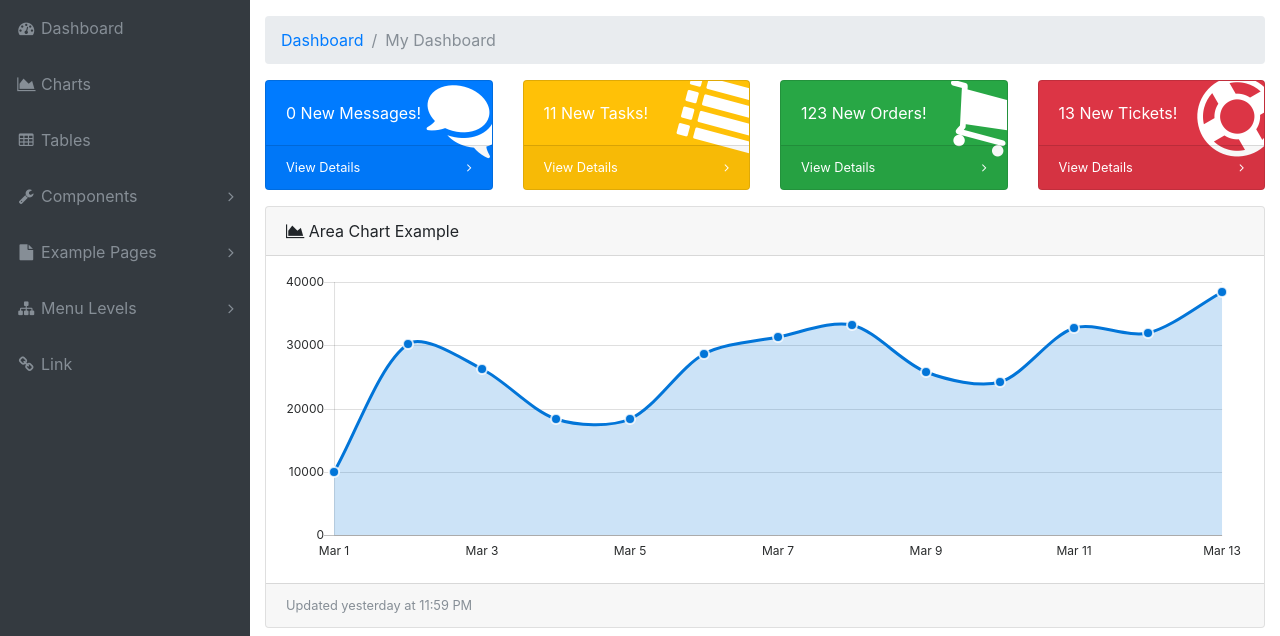
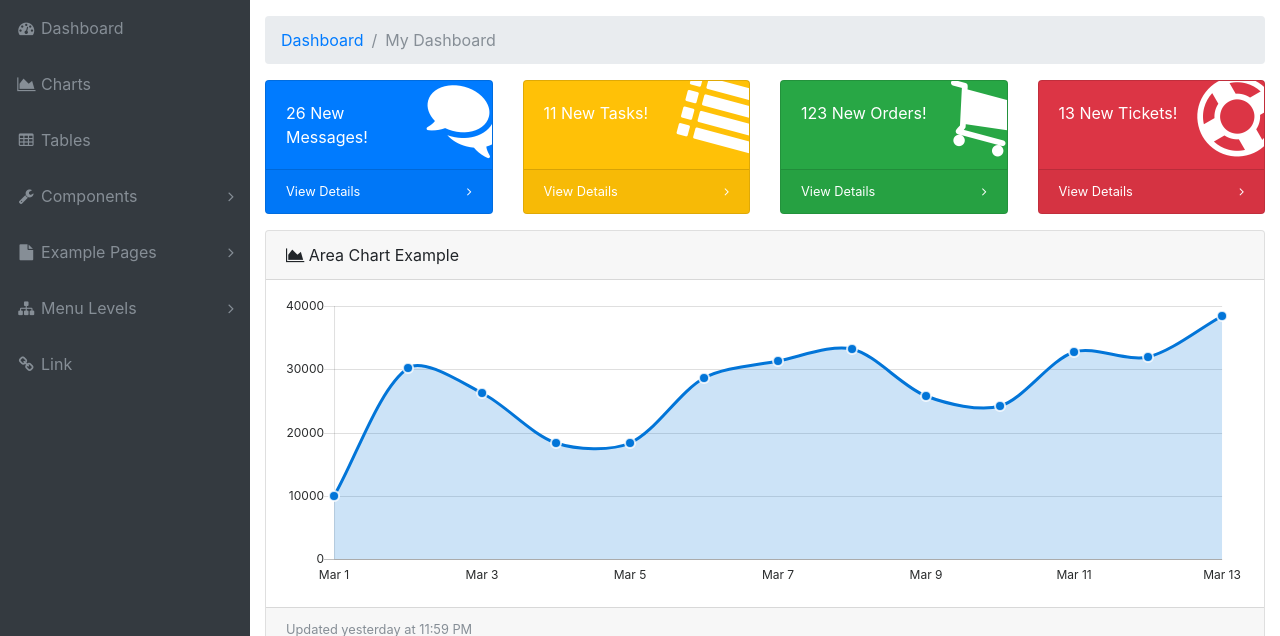
Before and after one commit to burimavdiu/minifinance, a PHP site: page / in a window 1280 px wide. Shown: the part 56-692 px from the top of the page. Run offline with PHP 8.4, Linux system fonts and the light colour scheme; grey boxes labelled with a size stand in for pictures from a placeholder-image service; some libraries are stand-ins or nearby versions.

Commit message:
numri msg

```diff
--- a/admin/index.php
+++ b/admin/index.php
@@ -19,7 +19,7 @@
               <div class="card-body-icon">
                 <i class="fa fa-fw fa-comments"></i>
               </div>
-              <div class="mr-5">0 New Messages!</div>
+              <div class="mr-5">26 New Messages!</div>
             </div>
             <a class="card-footer text-white clearfix small z-1" href="#">
               <span class="float-left">View Details</span>
```
